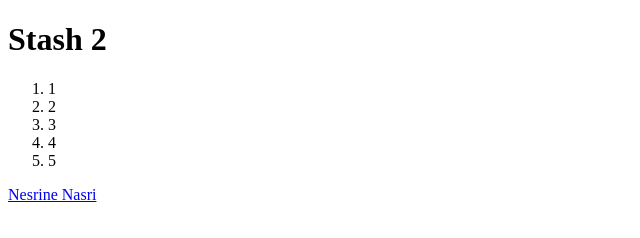
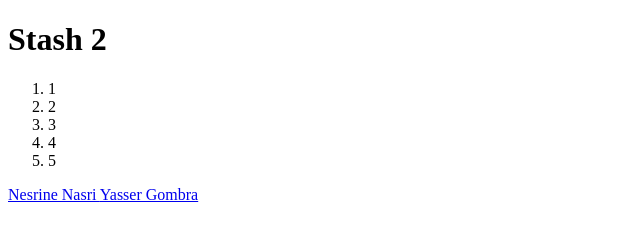
Before and after one commit to DevOps-Lebondeveloppeur-Session-12/git-workshop, a plain HTML site: page index.html in a window 1280 px wide. Shown: the whole page, without its empty margins (0-640 px from the left). Drawn offline with Linux system fonts and the light colour scheme.

Commit message:
ajouter un lien dans index.html

```diff
--- a/index.html
+++ b/index.html
@@ -17,5 +17,6 @@
       <li>5</li>
     </ol>
     <a href="portfolio.html" class="button">Nesrine Nasri </a>
+    <a href="portfolio-yasser.html">Yasser Gombra</a>
   </body>
 </html>
```
